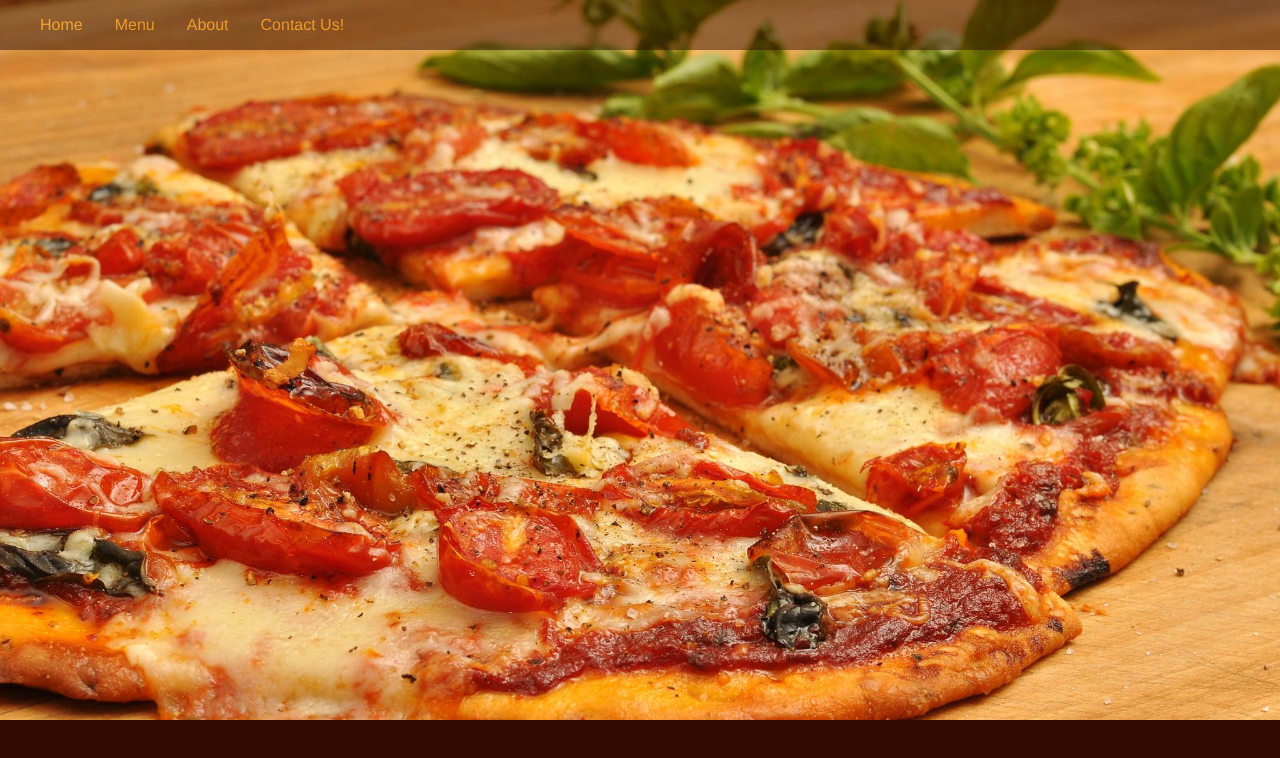
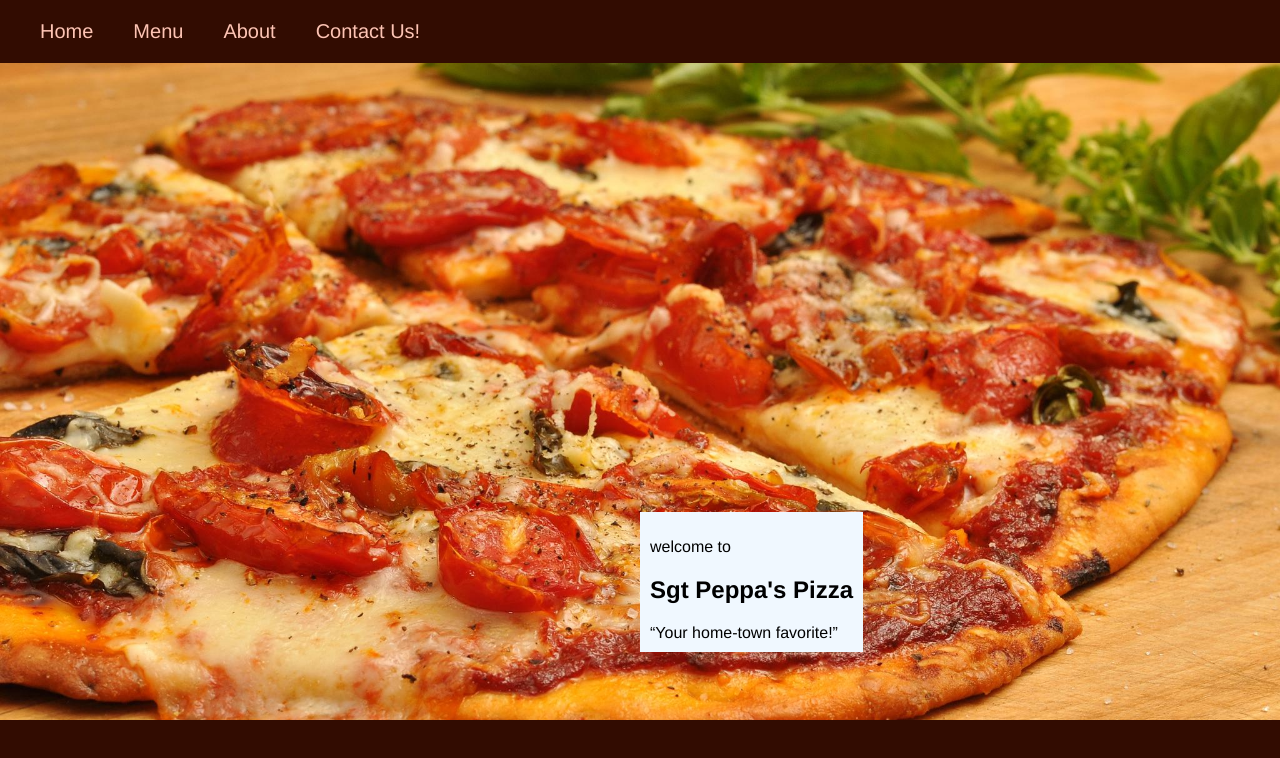
Before and after one commit to chrisfedosky/sgt-peppas-pizzas, a plain HTML site: page index.html in a window 1280 px wide. Shown: the top 758 px of the page. Drawn offline with Linux system fonts and the light colour scheme.

Commit message:
styled navbar created welcome div

```diff
--- a/index.html
+++ b/index.html
@@ -16,7 +16,15 @@
                 <li><a href="#section-contact-us">Contact Us!</a></li>
             </ul>
         </nav>
-        <section id="section-hero"></section>
+        <section id="section-hero">
+            <div class="hero-welcome">
+                <p class="welcome-prefix">welcome to</p>
+                <h1 class="welcome-title">Sgt Peppa's Pizza</h1>
+                <q class="welcome-quote">Your home-town favorite!</q>
+            </div>
+            <button class="order-now">Order Now!</button>
+<!--            get this button and welcome div sorted-->
+        </section>
     </div>
     <div class="menu">
         <section id="section-menu"></section>
--- a/styles.css
+++ b/styles.css
@@ -14,8 +14,7 @@
 body {
     width: 100%;
     margin: 0 auto;
-    font-family: var(--primaryfont);
-
+    font-family: var(--primaryfont), sans-serif;
 }
 
 ul {
@@ -30,17 +29,30 @@ li {
 }
 a {
     text-decoration: none;
-    color: var(--color2);
+    color: var(--color3);
 }
-
+a:hover {
+    font-weight: bold;
+    color: var(--color5);
+}
 .navbar {
     background-color: var(--color3b);
-    opacity: .5;
+    opacity: .75;
     position: fixed;
     width: 100%;
+    font-size: 1.25rem;
+}
+.navbar:hover {
+    opacity: 1;
+}
+.hero-welcome {
+    background-color: aliceblue;
+    padding: 10px;
+    position: absolute;
+    top: 40vw;
+    left: 50vw;
 
 }
-
 .hero {
     background-image: url(Pizza_with_tomatoes-full-size.jpg);
     width: 100%;
```
